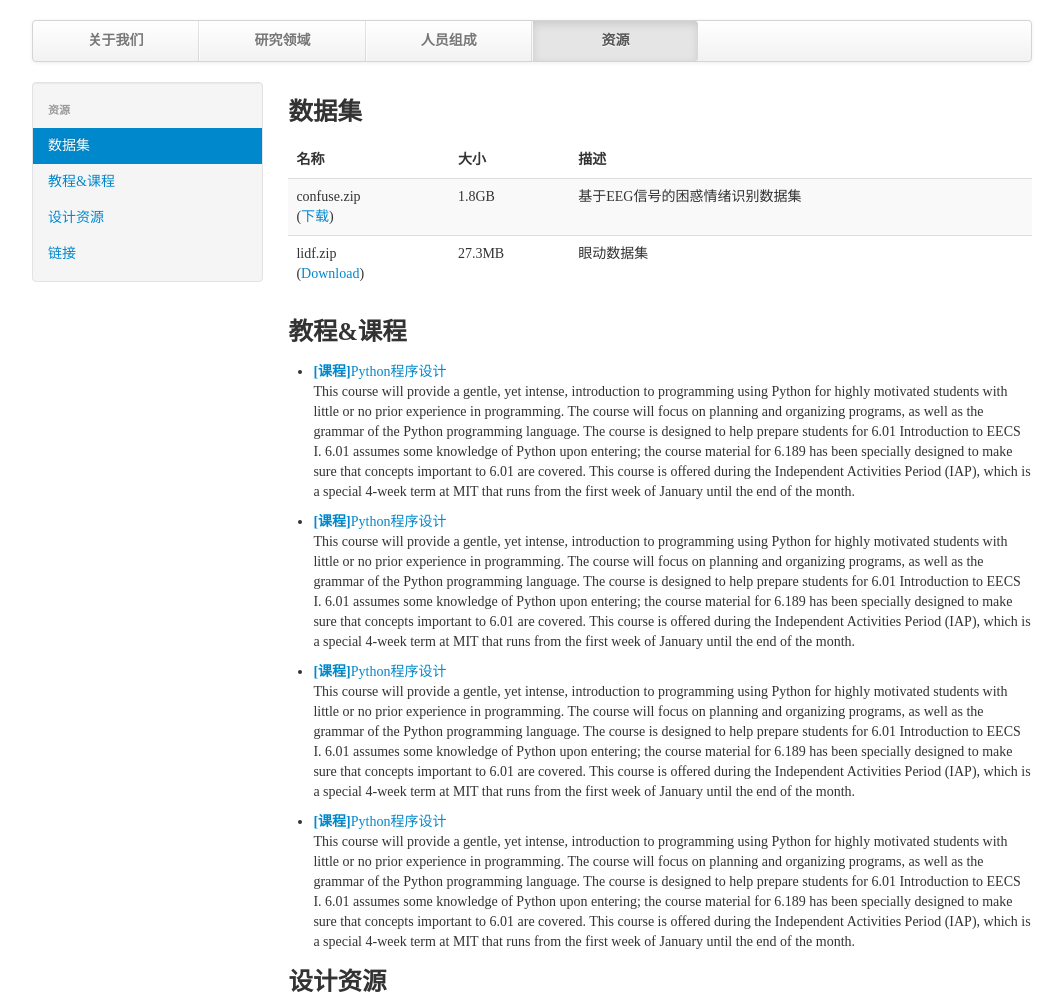
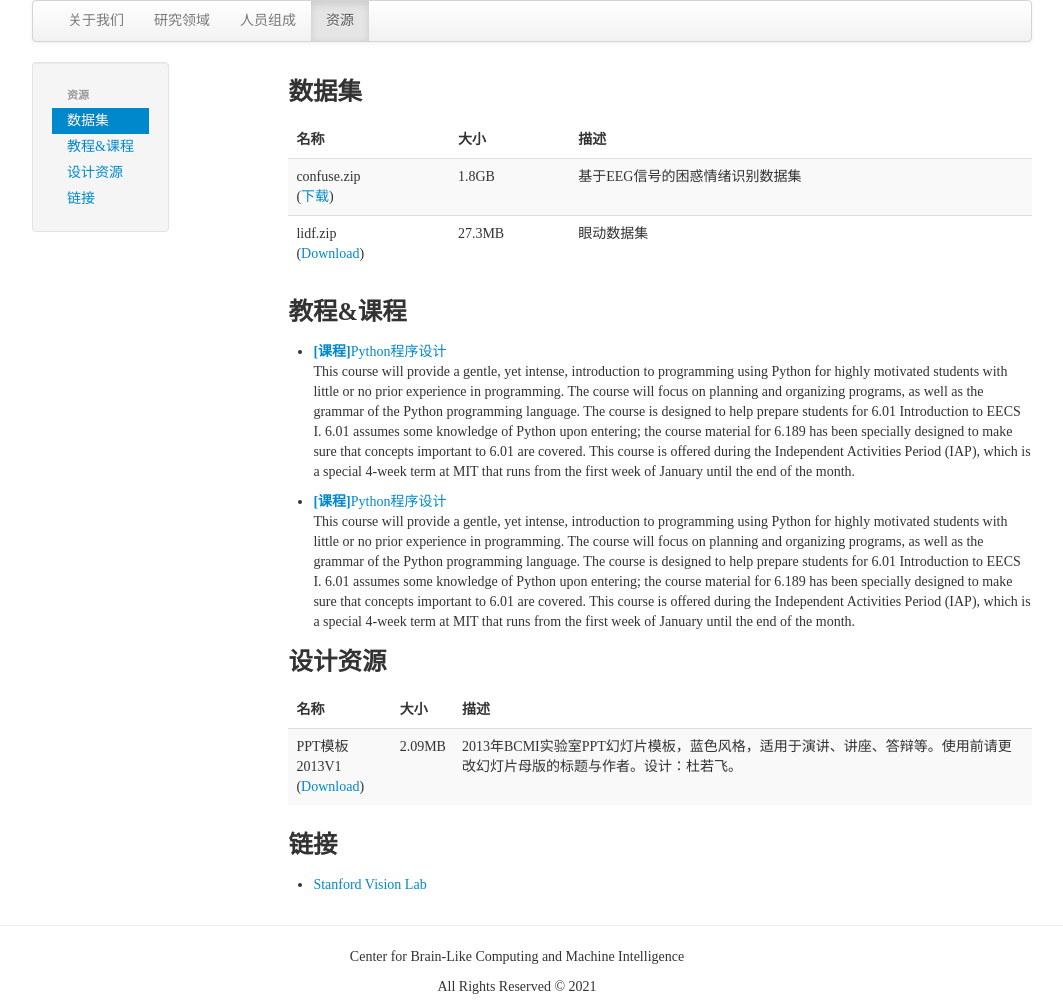
Before and after one commit to Mbaey/Mbaey.github.io, a plain HTML site: page resource.html in a window 1280 px wide. Shown: the top 1005 px of the page, without its empty margins (108-1171 px from the left). Drawn offline with Linux system fonts and the light colour scheme.

Commit message:
修改resource.html

```diff
--- a/resource.html
+++ b/resource.html
@@ -11,7 +11,7 @@
 	<!-- Le styles -->
 	<link href="css/bootstrap.css" rel="stylesheet">
 	<link href="css/bootstrap-responsive.css" rel="stylesheet">
-	<link href="css/bcmi-base.css" 	rel="stylesheet">
+	<!-- <link href="css/bcmi-base.css" 	rel="stylesheet"> -->
 
 	<!-- Fav and touch icons -->
 	<link rel="shortcut icon" href="img/bcmi-logo-64x64.png">
@@ -161,41 +161,6 @@
 							January until the end of the month.
 						</p>
 					</li>
-					<li>
-						<a target="_blank"
-							href="http://bcmi.sjtu.edu.cn/~zhaohai/ptm2012/"><strong>[课程]</strong>Python程序设计</a>
-						<p>This course will provide a gentle, yet intense, introduction to
-							programming using Python for highly motivated students with
-							little or no prior experience in programming. The course will
-							focus on planning and organizing programs, as well as the
-							grammar of the Python programming language. The course is
-							designed to help prepare students for 6.01 Introduction to EECS
-							I. 6.01 assumes some knowledge of Python upon entering; the
-							course material for 6.189 has been specially designed to make
-							sure that concepts important to 6.01 are covered. This course is
-							offered during the Independent Activities Period (IAP), which is
-							a special 4-week term at MIT that runs from the first week of
-							January until the end of the month.
-						</p>
-					</li>
-					<li>
-						<a target="_blank"
-							href="http://bcmi.sjtu.edu.cn/~zhaohai/ptm2012/"><strong>[课程]</strong>Python程序设计</a>
-						<p>This course will provide a gentle, yet intense, introduction to
-							programming using Python for highly motivated students with
-							little or no prior experience in programming. The course will
-							focus on planning and organizing programs, as well as the
-							grammar of the Python programming language. The course is
-							designed to help prepare students for 6.01 Introduction to EECS
-							I. 6.01 assumes some knowledge of Python upon entering; the
-							course material for 6.189 has been specially designed to make
-							sure that concepts important to 6.01 are covered. This course is
-							offered during the Independent Activities Period (IAP), which is
-							a special 4-week term at MIT that runs from the first week of
-							January until the end of the month.
-						</p>
-					</li>
-
 				</ul>
 				<!--tutorial End-->
 
```
